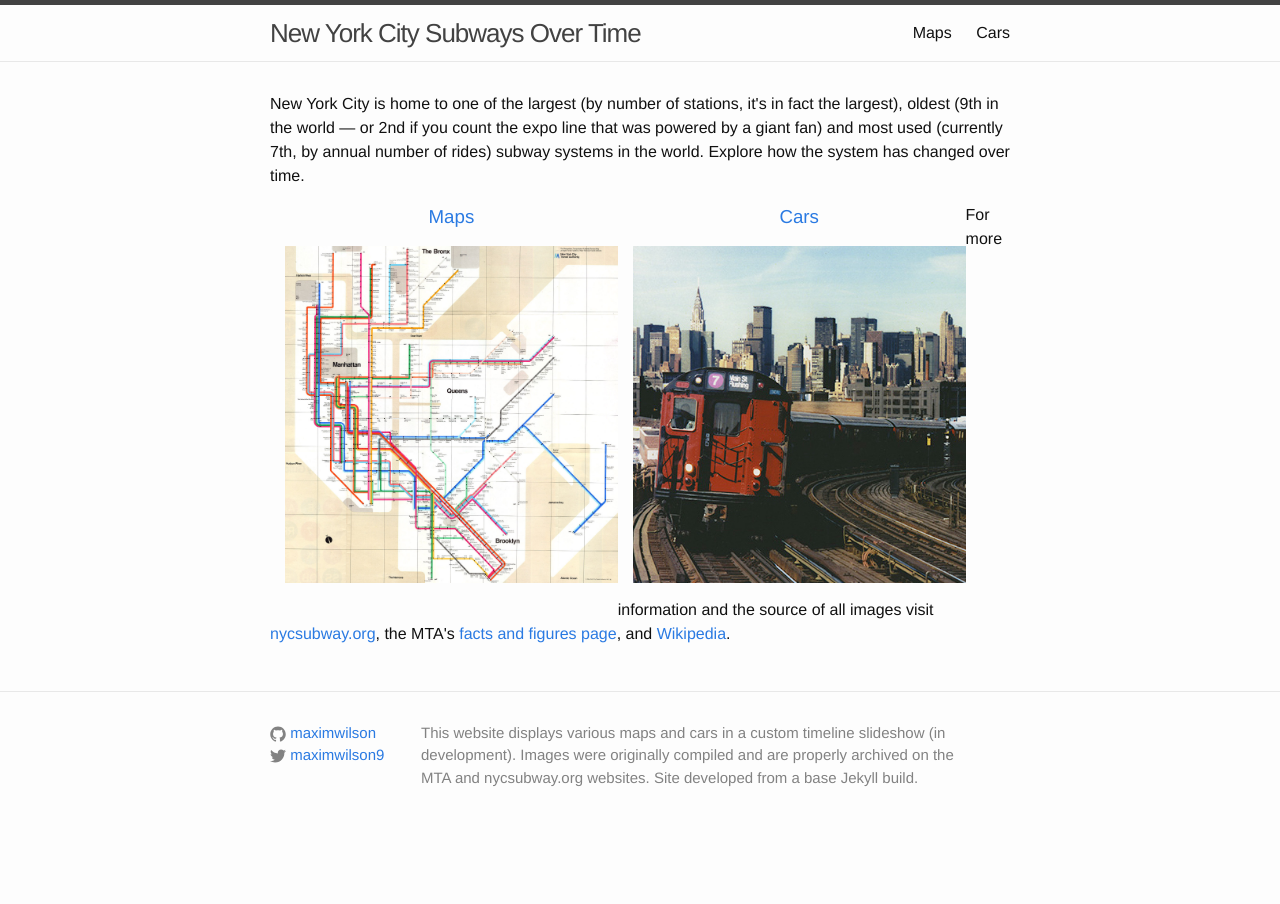
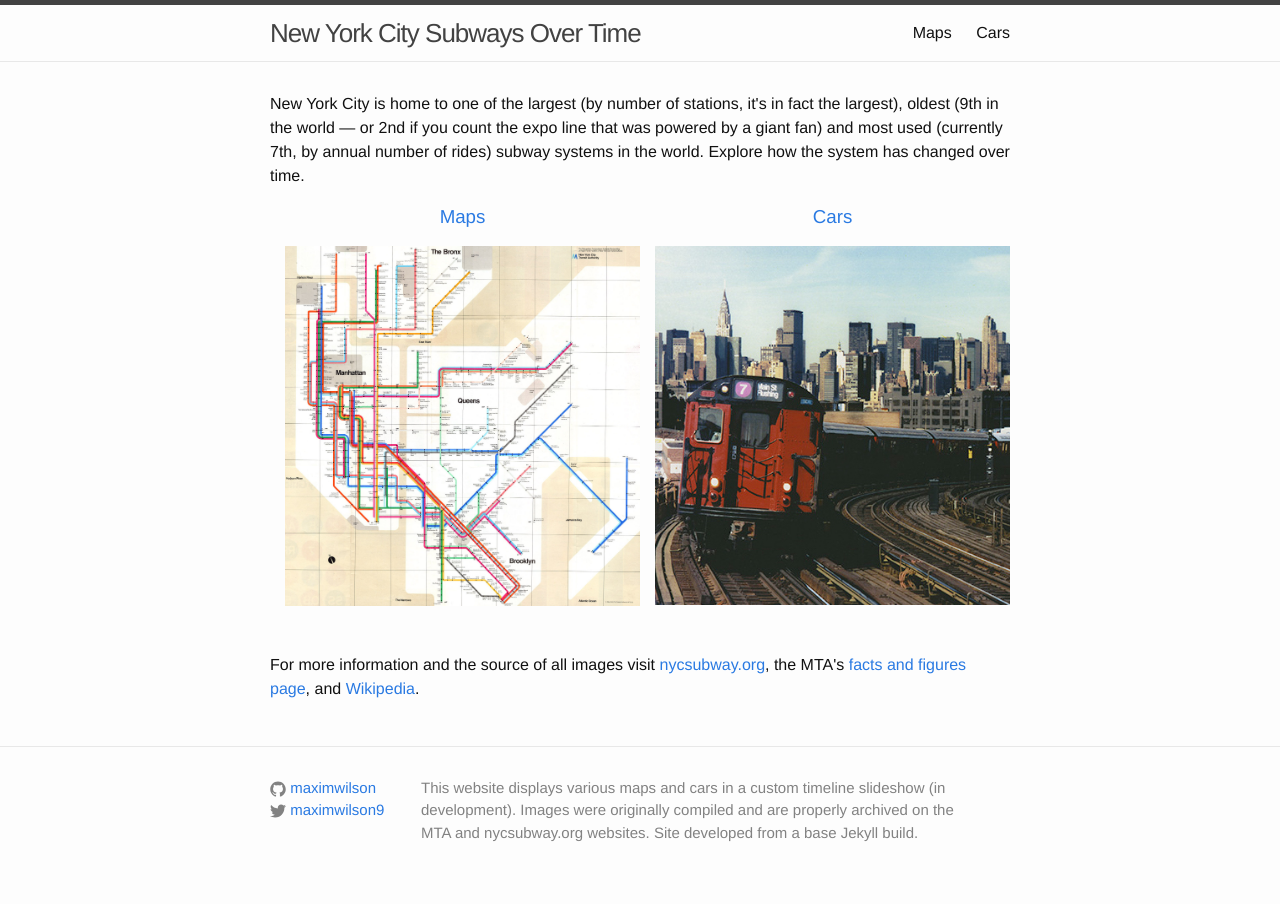
Before and after one commit to maximwilson/maximwilson.github.io, a Jekyll site: the page built from index.html, in a window 1280 px wide. Built offline with Jekyll 4.4.1, drawn with Linux system fonts in a browser that asks for light colours.

Commit message:
fixed spacing on home

```diff
--- a/_sass/_base.scss
+++ b/_sass/_base.scss
@@ -226,13 +226,13 @@ pre {
 }
 
 .test-col-1 {
-    width: -webkit-calc(47% - (#{$spacing-unit} / 2));
-    width:         calc(47% - (#{$spacing-unit} / 2));
+    width: -webkit-calc(50% - (#{$spacing-unit} / 2));
+    width:         calc(50% - (#{$spacing-unit} / 2));
 }
 
 .test-col-2 {
-    width: -webkit-calc(47% - (#{$spacing-unit} / 2));
-    width:         calc(47% - (#{$spacing-unit} / 2));
+    width: -webkit-calc(50% - (#{$spacing-unit} / 2));
+    width:         calc(50% - (#{$spacing-unit} / 2));
 }
 
 @include media-query($on-laptop) {
--- a/index.html
+++ b/index.html
@@ -26,7 +26,7 @@ images:
 </div>
 
 <div class="container">
-  <p >For more information and the source of all images visit <a href="http://www.nycsubway.org/wiki/Main_Page" target="_blank">nycsubway.org</a>, the MTA's <a href="http://web.mta.info/nyct/facts/ffsubway.htm" target="_blank">facts and figures page</a>, and <a href="https://en.wikipedia.org/wiki/New_York_City_Subway_map" target="_blank">Wikipedia</a>.</p>
-  </div>
+  <p style="float: left; margin-top: 2rem">For more information and the source of all images visit <a href="http://www.nycsubway.org/wiki/Main_Page" target="_blank">nycsubway.org</a>, the MTA's <a href="http://web.mta.info/nyct/facts/ffsubway.htm" target="_blank">facts and figures page</a>, and <a href="https://en.wikipedia.org/wiki/New_York_City_Subway_map" target="_blank">Wikipedia</a>.</p>
+</div>
 
 </div>
```
